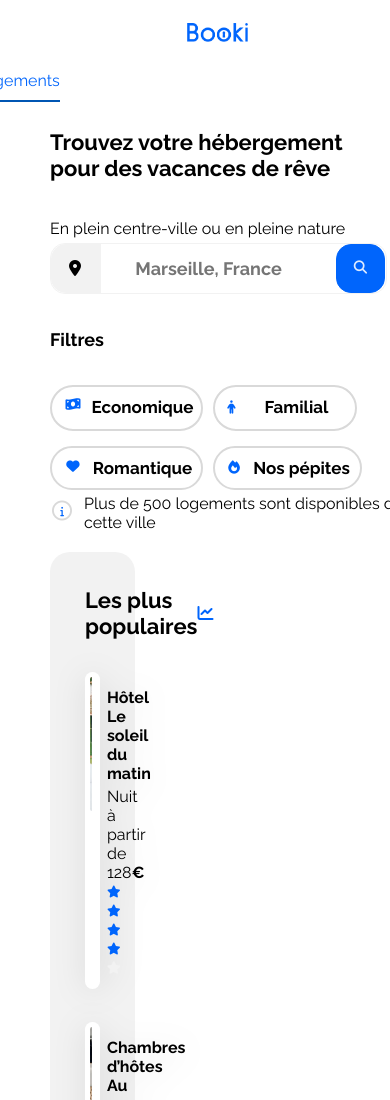
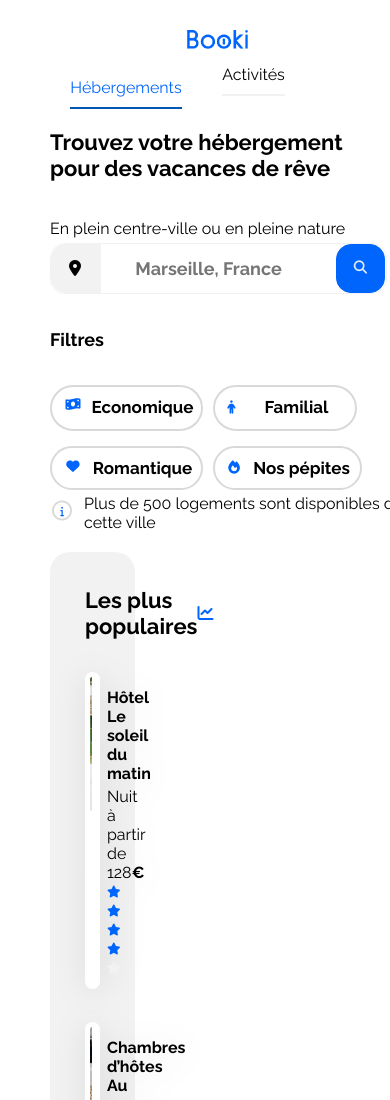
Before and after one commit to CharlyHan44/Projet2-Booki, a plain HTML site: page index.html in a window 390 px wide. Shown: the top 1100 px of the page. Drawn offline with Linux system fonts and the light colour scheme.

Commit message:
Ajustements Header/Menu

```diff
--- a/css/style.css
+++ b/css/style.css
@@ -1036,8 +1036,6 @@ li {
     .main-container{
         width: 375px;
         height: auto;
-        justify-content: center;
-        align-items: center;
     }
 
     .header nav {
@@ -1045,8 +1043,6 @@ li {
         height: 115px;
         display: flex;
         flex-direction: column;
-        justify-content: center;
-        align-items: center;
     }
 
     .logo{
@@ -1058,10 +1054,6 @@ li {
     }
 
     .menu {
-        width: 165%;
-        display: flex;
-        justify-content: space-between;
-        box-sizing: border-box;
         gap: 0;
     }
 
@@ -1078,7 +1070,12 @@ li {
     .activity {
         display: flex;
         box-sizing: border-box;
+        justify-content: center;
         align-items: center;
+        border-bottom: rgba(242, 242, 242, 1) 2px solid;
+        padding-bottom: 20px;
+        border-top: none;
+        margin-top: 5px;
     }
 
     /****** Body **********/
```
